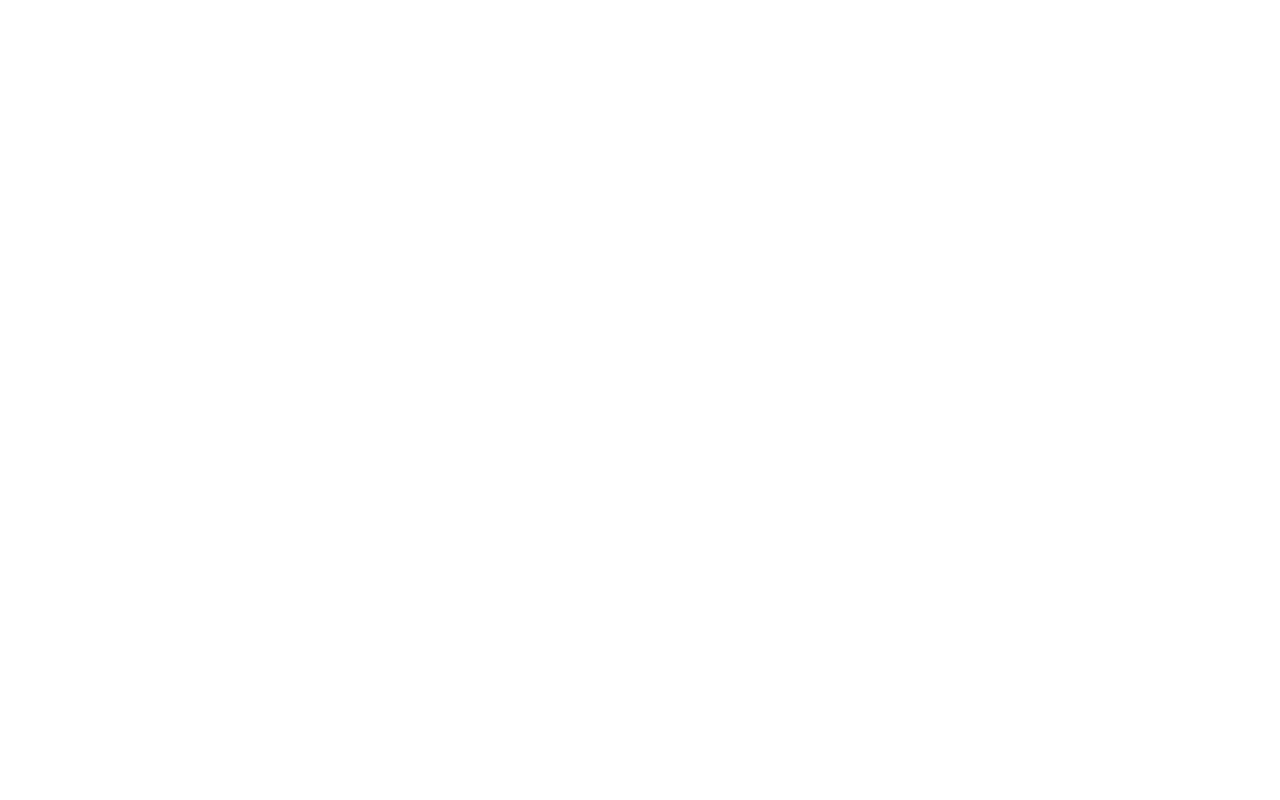
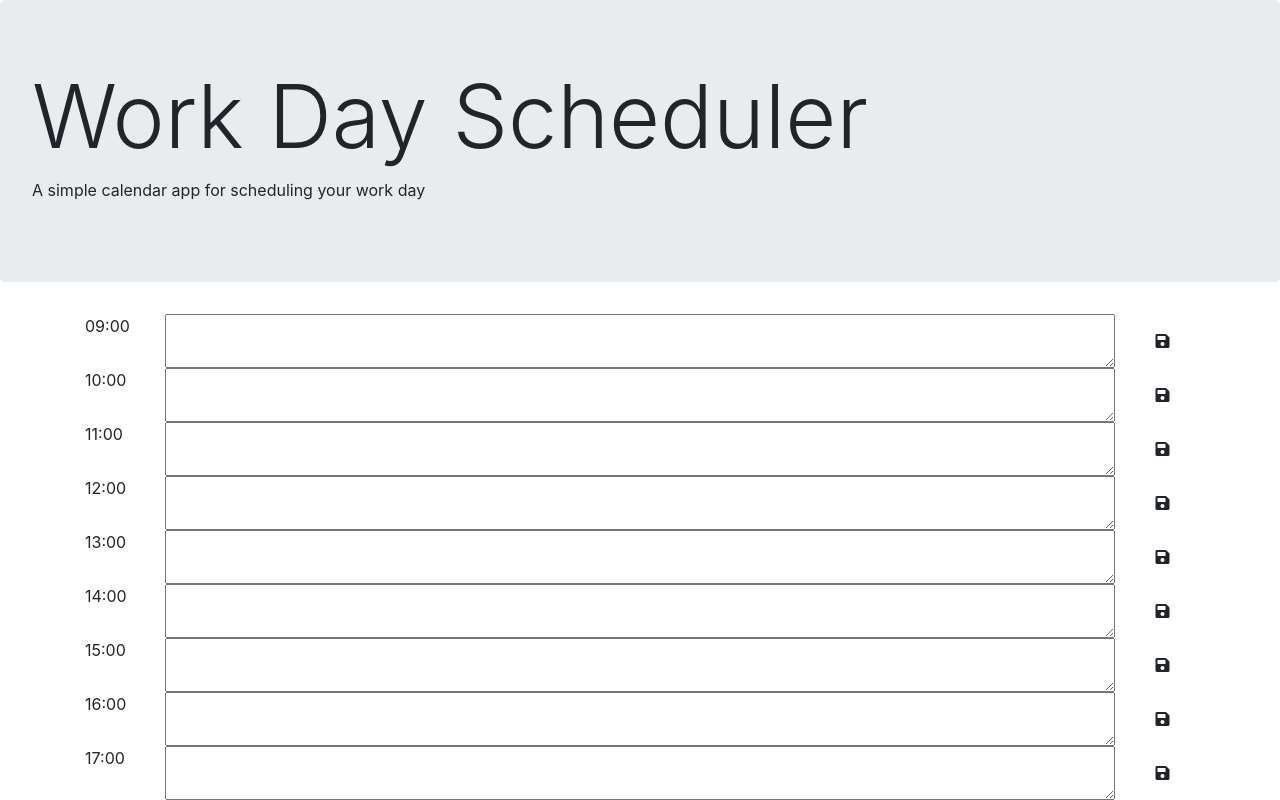
Before and after one commit to Cblock7/Day-Planner, a plain HTML site: page index.html in a window 1280 px wide. Drawn offline with nearby package versions, Linux system fonts and the light colour scheme.

Commit message:
Add files via upload

```diff
--- a/index.html
+++ b/index.html
@@ -1,10 +1,88 @@
 <!DOCTYPE html>
 <html lang="en">
-  <head>
+<head>
     <meta charset="UTF-8" />
-    <meta http-equiv="X-UA-Compatible" content="IE=edge" />
     <meta name="viewport" content="width=device-width, initial-scale=1.0" />
-    <title>Document</title>
-  </head>
-  <body></body>
+    <meta http-equiv="X-UA-Compatible" content="ie=edge" />
+    <link rel="stylesheet" href="https://use.fontawesome.com/releases/v5.8.1/css/all.css"
+    integrity="sha384-50oBUHEmvpQ+1lW4y57PTFmhCaXp0ML5d60M1M7uH2+nqUivzIebhndOJK28anvf" crossorigin="anonymous" />
+    <link rel="stylesheet" href="https://stackpath.bootstrapcdn.com/bootstrap/4.3.1/css/bootstrap.min.css" />
+    <link href="assets/css/styles.css" rel="stylesheet">
+    <title>Day Planner</title>
+</head>
+<body>
+    <header class="jumbotron">
+        <h1 class="display-2">Work Day Scheduler</h1>
+        <p class="display-6">A simple calendar app for scheduling your work day</p>
+        <p id="today"></p>
+    </header>
+    <main class="container">
+        <section data-hour="9" class="row">
+            <div class="col-md-1 time">09:00</div>
+            <textarea id="nine" class="col-md-10 activity"></textarea>
+            <button class="btn storeEl col-md-1">
+                <i class="fas fa-save"></i>
+            </button>
+        </section>
+        <section data-hour="10" class="row">
+            <div class="col-md-1 time">10:00</div>
+            <textarea id="ten" class="col-md-10 activity"></textarea>
+            <button class="btn storeEl col-md-1">
+                <i class="fas fa-save"></i>
+            </button>
+        </section>
+        <section data-hour="11" class="row">
+            <div class="col-md-1 time">11:00</div>
+            <textarea id="eleven" class="col-md-10 activity"></textarea>
+            <button class="btn storeEl col-md-1">
+                <i class="fas fa-save"></i>
+            </button>
+        </section>
+        <section data-hour="12" class="row">
+            <div class="col-md-1 time">12:00</div>
+            <textarea id="twelve" class="col-md-10 activity"></textarea>
+            <button class="btn storeEl col-md-1">
+                <i class="fas fa-save"></i>
+            </button>
+        </section>
+        <section data-hour="13" class="row">
+            <div class="col-md-1 time">13:00</div>
+            <textarea id="thirteen" class="col-md-10 activity"></textarea>
+            <button class="btn storeEl col-md-1">
+                <i class="fas fa-save"></i>
+            </button>
+        </section>
+        <section data-hour="14" class="row">
+            <div class="col-md-1 time">14:00</div>
+            <textarea id="fourteen" class="col-md-10 activity"></textarea>
+            <button class="btn storeEl col-md-1">
+                <i class="fas fa-save"></i>
+            </button>
+        </section>
+        <section data-hour="15" class="row">
+            <div class="col-md-1 time">15:00</div>
+            <textarea id="fifteen" class="col-md-10 activity"></textarea>
+            <button class="btn storeEl col-md-1">
+                <i class="fas fa-save"></i>
+            </button>
+        </section>
+        <section data-hour="16" class="row">
+            <div class="col-md-1 time">16:00</div>
+            <textarea id="sixteen" class="col-md-10 activity"></textarea>
+            <button class="btn storeEl col-md-1">
+                <i class="fas fa-save"></i>
+            </button>
+        </section>
+        <section data-hour="18" class="row">
+            <div class="col-md-1 time">17:00</div>
+            <textarea id="seventeen" class="col-md-10 activity"></textarea>
+            <button class="btn storeEl col-md-1">
+                <i class="fas fa-save"></i>
+            </button>
+        </section>
+    </main>
+    <script src="https://cdnjs.cloudflare.com/ajax/libs/moment.js/2.24.0/moment.min.js"></script>
+    <script src="https://code.jquery.com/jquery-3.4.1.min.js"></script>
+    <script src="assets/js/script.js"></script>
+</body>
 </html>
```
